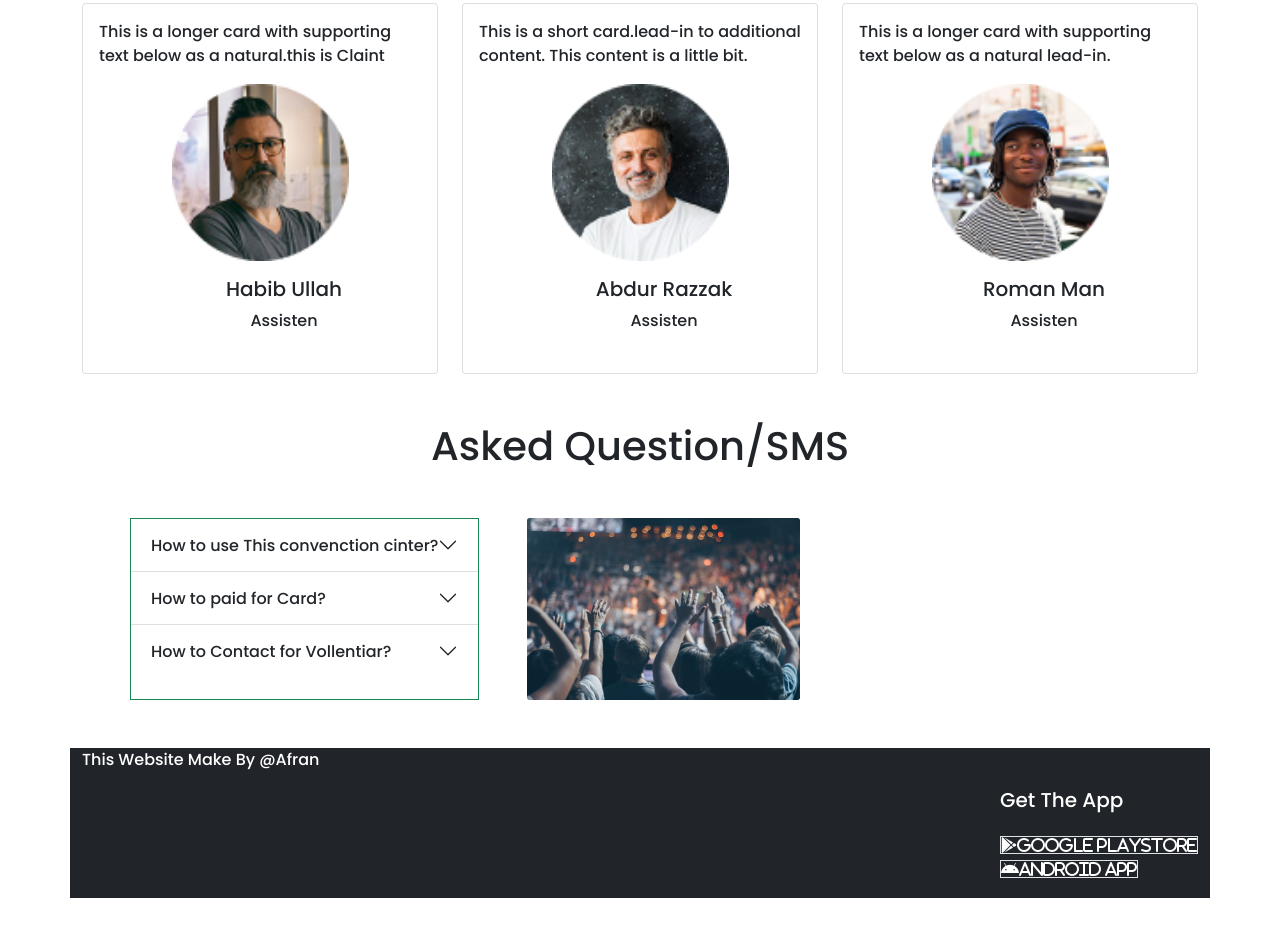
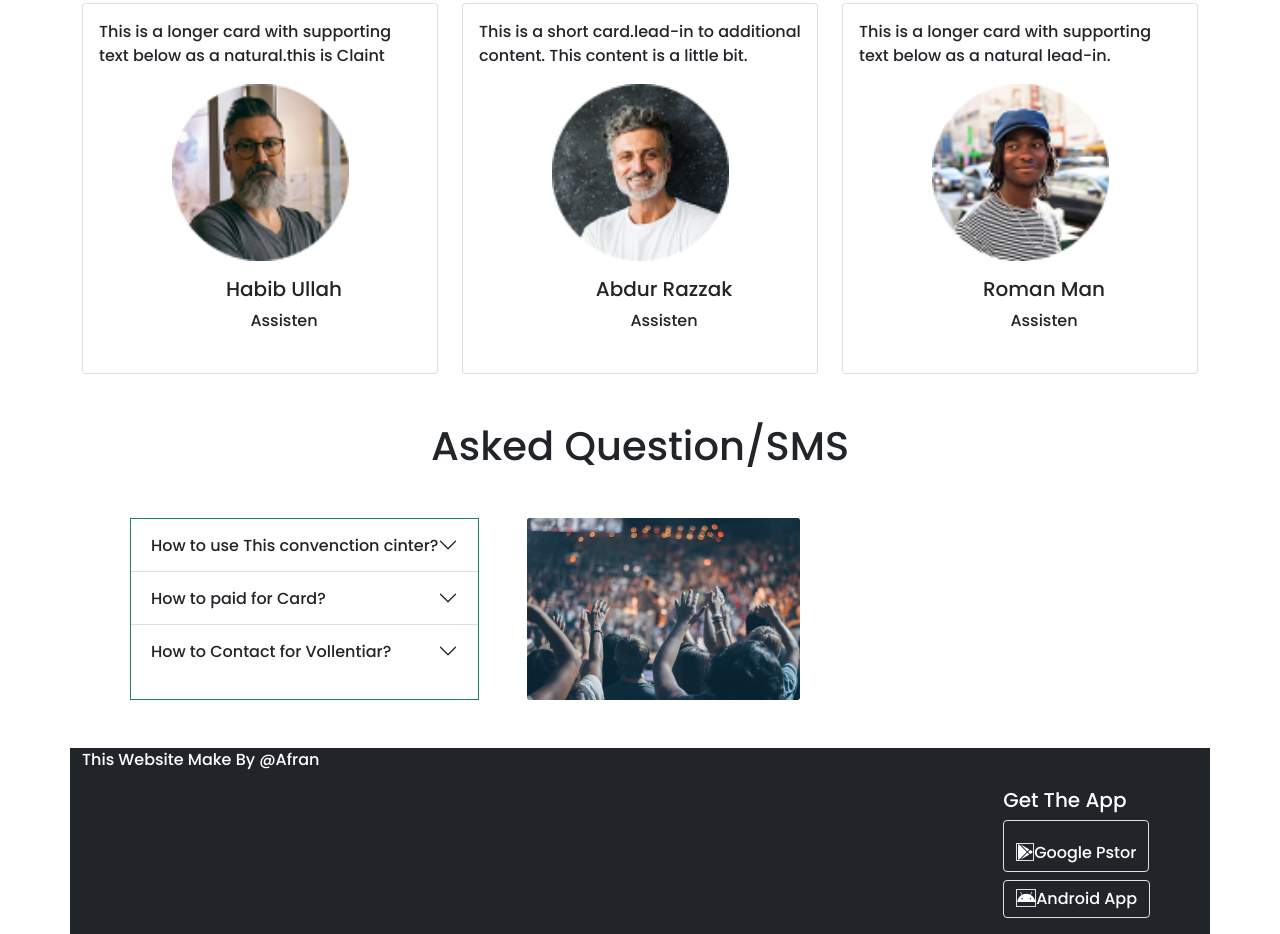
Before and after one commit to Afran1984/Convention-center, a plain HTML site: page index.html in a window 1280 px wide. Shown: the part 1913-2847 px from the top of the page. Before the commit the page ends 2811 px from the top, so only its background shows below. Drawn offline with nearby package versions, Linux system fonts and the light colour scheme; a web font is replaced by a local one.

Commit message:
footer button add

```diff
--- a/index.html
+++ b/index.html
@@ -124,10 +124,11 @@
             </button>
         </div>
     </header>
+    <!-- main -->
     <main>
-        <section class="container">
+        <section class="container  ">
             <div class="d-flex mt-5 d-flex align-items-center">
-                <div class="flex-shrink-0 ms-5">
+                <div class="flex-shrink col-sm-0">
                     <img src="images/banner02.png" alt="...">
                 </div>
                 <div class="flex-grow-1 ms-5">
@@ -326,17 +327,19 @@
     <footer>
         <section>
             <div class="container bg-dark mt-5 text-white  ">
-                <span class="d-flex align-items-center">
+                <div class="d-flex align-items-center">
                     <p> This Website Make By @Afran</p>
-                </span>
+                </div>
                 <div class="d-flex justify-content-end">
-                    <div class="d-flex justify-content-between flex-column mb-3">
+                    <div class=" d-flex justify-content-between flex-column mb-3">
                         <h5>Get The App</h5>
                         <div class="">
-                            <i class="fab fa-google-play border border-White mt-3">Google PlayStore </i>
+                            <a class="btn btn-dark border border-1" href=""><i
+                                    class="fab fa-google-play border border-White mt-3"></i>Google Pstor</a>
                         </div>
-                        <div>
-                            <i class="fab fa-android border border-White">Android App</i>
+                        <div class="mt-2 me-5">
+                            <a class="btn btn-dark border border-1" href=""><i
+                                    class="fab fa-android border border-White"></i>Android App</a>
                         </div>
                     </div>
                 </div>
```
